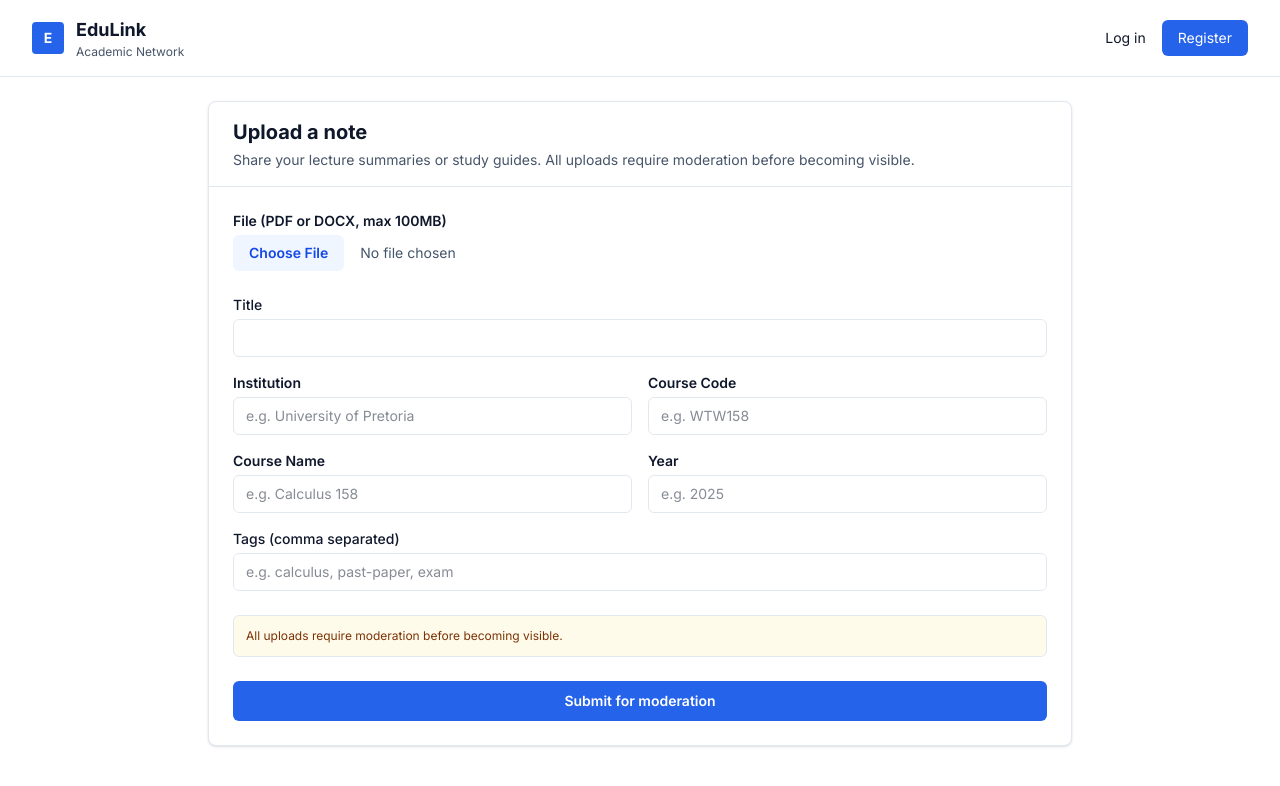
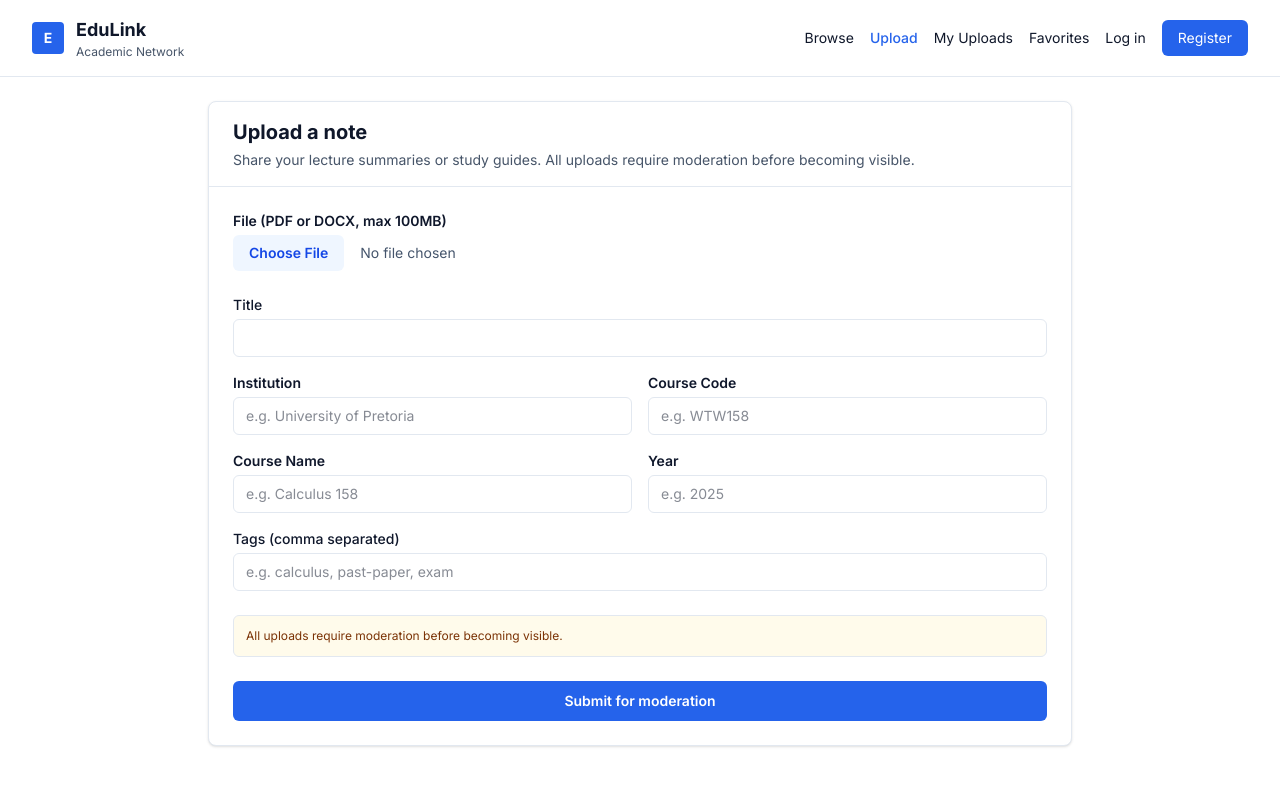
Before and after one commit to ThamiRoneo/EduLink, a Next.js app in the folder web/: page /upload in a window 1280 px wide. Shown: the top 786 px of the page. Built offline with nearby package versions, Linux system fonts and the light colour scheme; no server answers.

Commit message:
Restore nav links, keep logo style

```diff
--- a/web/src/app/(app)/layout-client.tsx
+++ b/web/src/app/(app)/layout-client.tsx
@@ -10,7 +10,6 @@ export default function AppLayoutClient({
 }: {
   children: React.ReactNode
 }) {
-  const [open, setOpen] = useState(false)
   const [userMenu, setUserMenu] = useState(false)
   const [user, setUser] = useState<any>(null)
   const supabase = createClient()
@@ -40,6 +39,11 @@ export default function AppLayoutClient({
     window.location.reload()
   }
 
+  const linkClass = (path: string) =>
+    pathname?.startsWith(path)
+      ? "text-primary font-medium"
+      : "text-foreground hover:text-primary"
+
   return (
     <div>
       <header className="border-b border-border bg-white sticky top-0 z-50">
@@ -53,19 +57,41 @@ export default function AppLayoutClient({
               <p className="text-xs text-muted-foreground">Academic Network</p>
             </div>
           </Link>
-          <div className="flex items-center gap-2 sm:gap-4">
+          <div className="hidden md:flex items-center gap-4 text-sm">
+            <Link href="/browse" className={linkClass("/browse")}>Browse</Link>
+            <Link href="/upload" className={linkClass("/upload")}>Upload</Link>
+            <Link href="/my-uploads" className={linkClass("/my-uploads")}>My Uploads</Link>
+            <Link href="/favorites" className={linkClass("/favorites")}>Favorites</Link>
             {user ? (
               <div className="relative" ref={menuRef}>
-                <button
-                  onClick={() => setUserMenu(!userMenu)}
-                  className="flex items-center gap-2 text-foreground hover:text-primary"
-                  aria-label="Profile menu"
-                >
+                <button onClick={() => setUserMenu(!userMenu)} className={pathname?.startsWith("/profile") ? "text-primary" : "text-foreground hover:text-primary"} aria-label="Profile menu">
                   <svg width="20" height="20" viewBox="0 0 20 20" fill="none" xmlns="http://www.w3.org/2000/svg">
                     <circle cx="10" cy="7" r="3" stroke="currentColor" strokeWidth="1.5"/>
                     <path d="M4 17c0-3.314 2.686-6 6-6s6 2.686 6 6" stroke="currentColor" strokeWidth="1.5" strokeLinecap="round"/>
                   </svg>
-                  <span className="text-sm hidden sm:inline">{user.user_metadata?.display_name || user.email}</span>
+                </button>
+                {userMenu && (
+                  <div className="absolute right-0 mt-2 w-48 bg-white border border-border rounded-md shadow-lg py-1 z-50">
+                    <Link href="/profile" className="block px-4 py-2 text-sm text-foreground hover:bg-secondary" onClick={() => setUserMenu(false)}>Profile</Link>
+                    <button onClick={signOut} className="w-full text-left px-4 py-2 text-sm text-destructive hover:bg-secondary">Sign out</button>
+                  </div>
+                )}
+              </div>
+            ) : (
+              <>
+                <Link href="/login" className="text-sm text-foreground hover:text-primary">Log in</Link>
+                <Link href="/register" className="text-sm bg-primary text-white px-3 sm:px-4 py-2 rounded-md hover:bg-primary/90">Register</Link>
+              </>
+            )}
+          </div>
+          <div className="md:hidden flex items-center gap-2">
+            {user ? (
+              <div className="relative" ref={menuRef}>
+                <button onClick={() => setUserMenu(!userMenu)} className="text-foreground hover:text-primary" aria-label="Profile menu">
+                  <svg width="20" height="20" viewBox="0 0 20 20" fill="none" xmlns="http://www.w3.org/2000/svg">
+                    <circle cx="10" cy="7" r="3" stroke="currentColor" strokeWidth="1.5"/>
+                    <path d="M4 17c0-3.314 2.686-6 6-6s6 2.686 6 6" stroke="currentColor" strokeWidth="1.5" strokeLinecap="round"/>
+                  </svg>
                 </button>
                 {userMenu && (
                   <div className="absolute right-0 mt-2 w-48 bg-white border border-border rounded-md shadow-lg py-1 z-50">
@@ -79,10 +105,7 @@ export default function AppLayoutClient({
                 )}
               </div>
             ) : (
-              <>
-                <Link href="/login" className="text-sm text-foreground hover:text-primary">Log in</Link>
-                <Link href="/register" className="text-sm bg-primary text-white px-3 sm:px-4 py-2 rounded-md hover:bg-primary/90">Register</Link>
-              </>
+              <Link href="/login" className="text-sm text-foreground hover:text-primary">Log in</Link>
             )}
           </div>
         </div>
```
